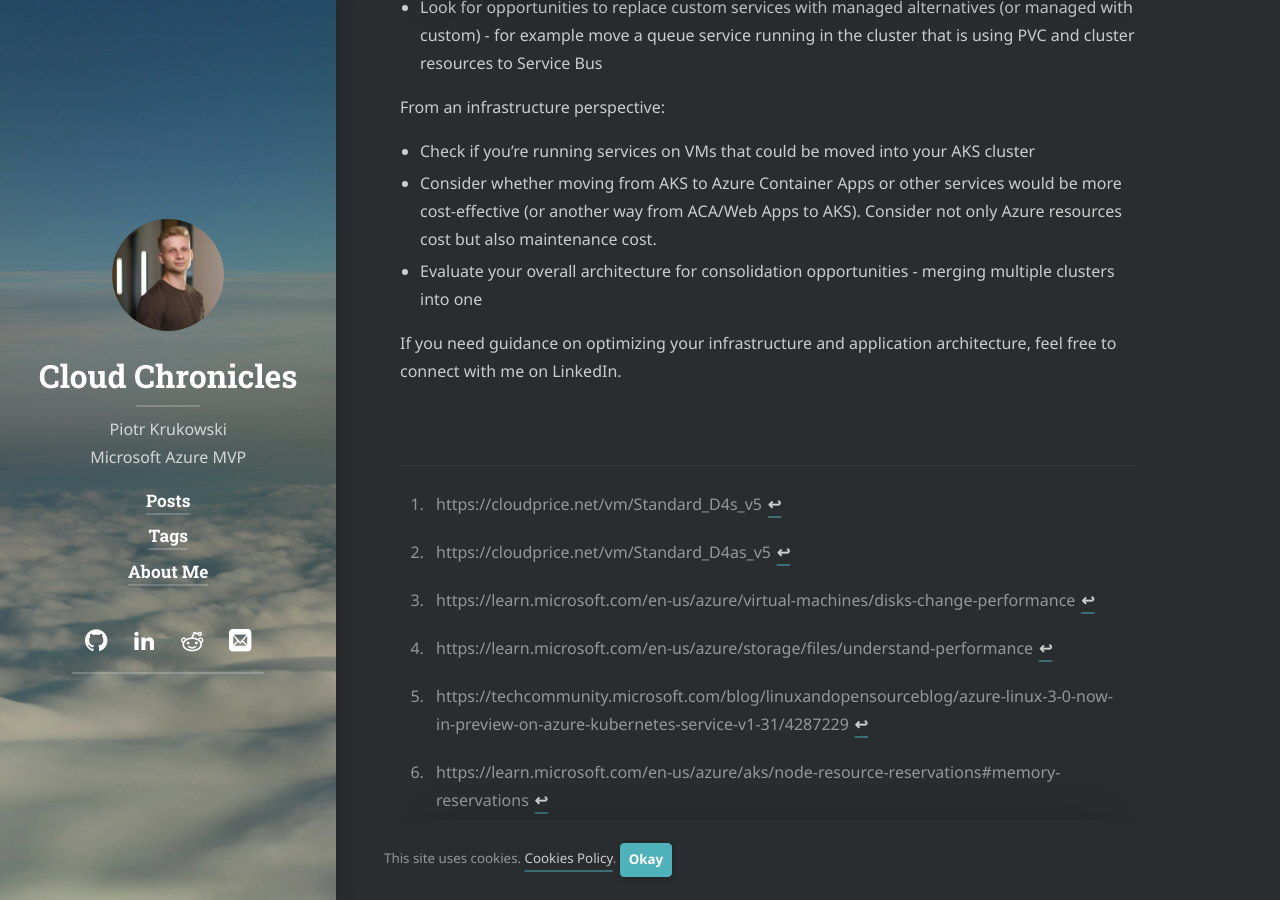
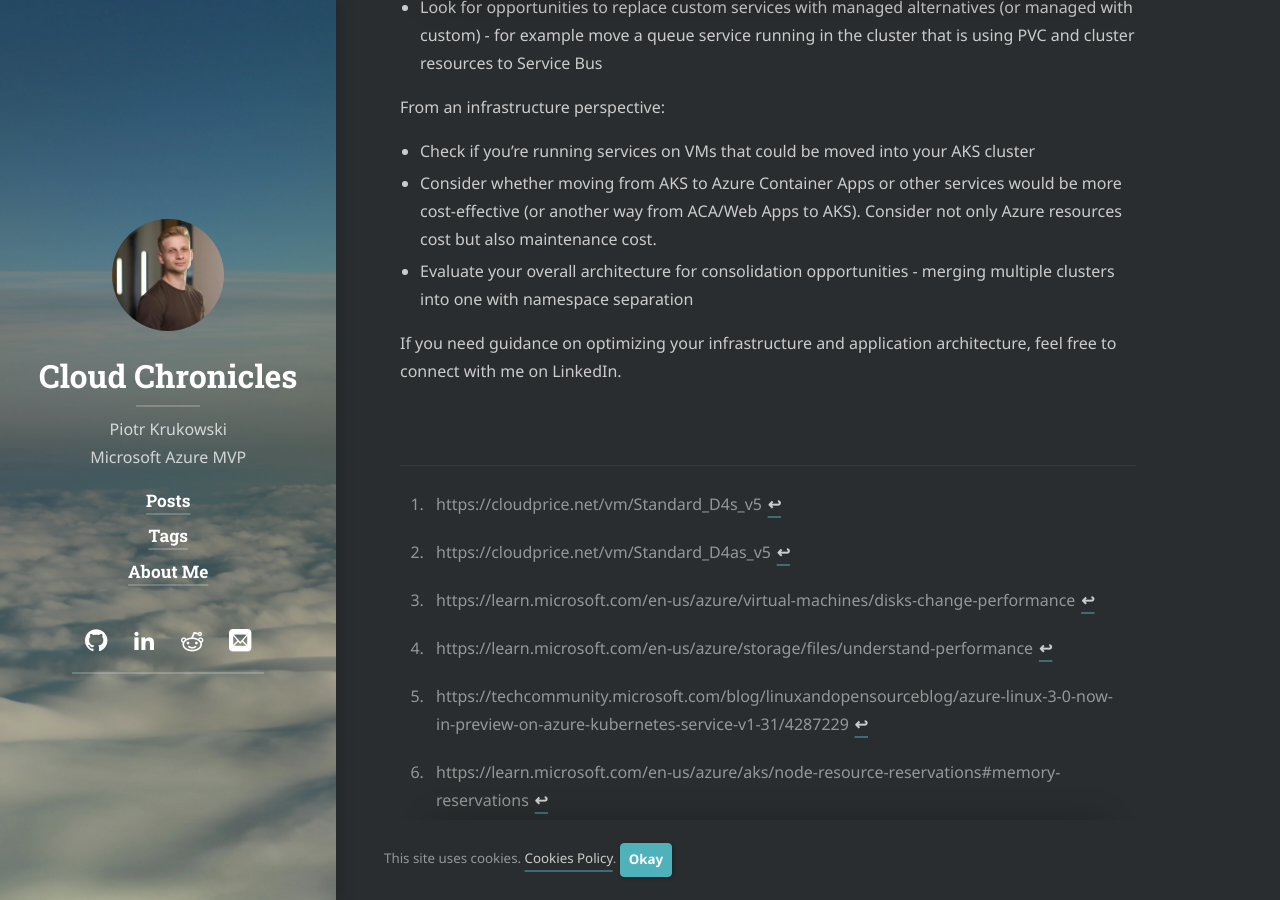
Before and after one commit to krukowskid/krukowskid.github.io, a Jekyll site: the page built from _posts/2024-12-15-AKS-Best-Practices-Part2-Cost-Efficiency.md, in a window 1280 px wide and 900 px high, scrolled down 15590 px. Built offline with Jekyll 4.4.1, drawn with Linux system fonts in a browser that asks for light colours; cached includes are drawn as plain includes; nearby versions of some CDN libraries; some web fonts are replaced; our own code applies the rules of GitHub Pages for plain Markdown files; library files that are not in the unit come from our copies; comment, search, counter and statistics services are not loaded.

Commit message:
add few words to aks part2 article

```diff
--- a/_posts/2024-12-15-AKS-Best-Practices-Part2-Cost-Efficiency.md
+++ b/_posts/2024-12-15-AKS-Best-Practices-Part2-Cost-Efficiency.md
@@ -426,7 +426,7 @@
 
 - Check if you're running services on VMs that could be moved into your AKS cluster
 - Consider whether moving from AKS to Azure Container Apps or other services would be more cost-effective (or another way from ACA/Web Apps to AKS). Consider not only Azure resources cost but also maintenance cost.
-- Evaluate your overall architecture for consolidation opportunities - merging multiple clusters into one
+- Evaluate your overall architecture for consolidation opportunities - merging multiple clusters into one with namespace separation
 
 If you need guidance on optimizing your infrastructure and application architecture, feel free to connect with me on LinkedIn.
 
```
